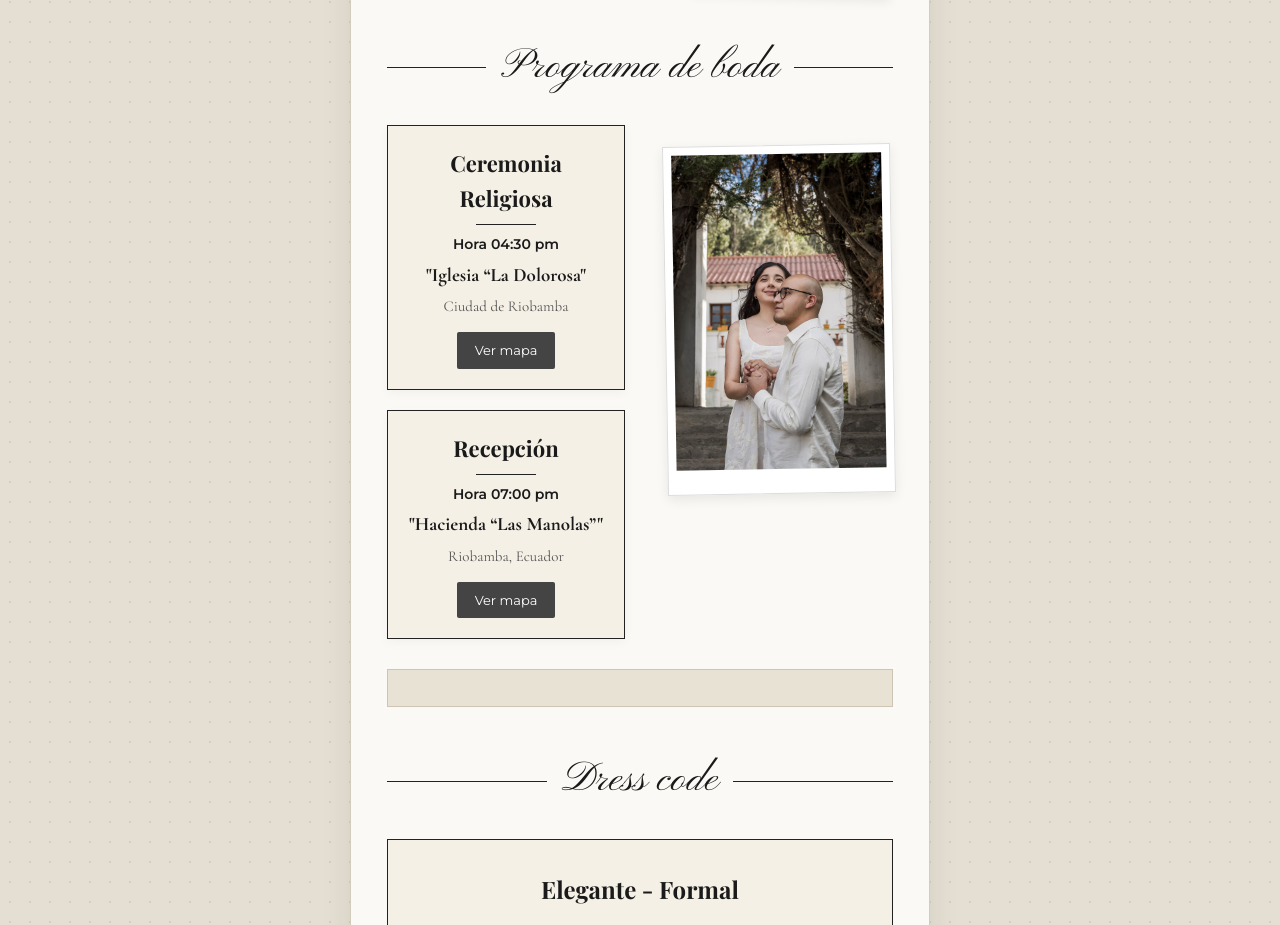
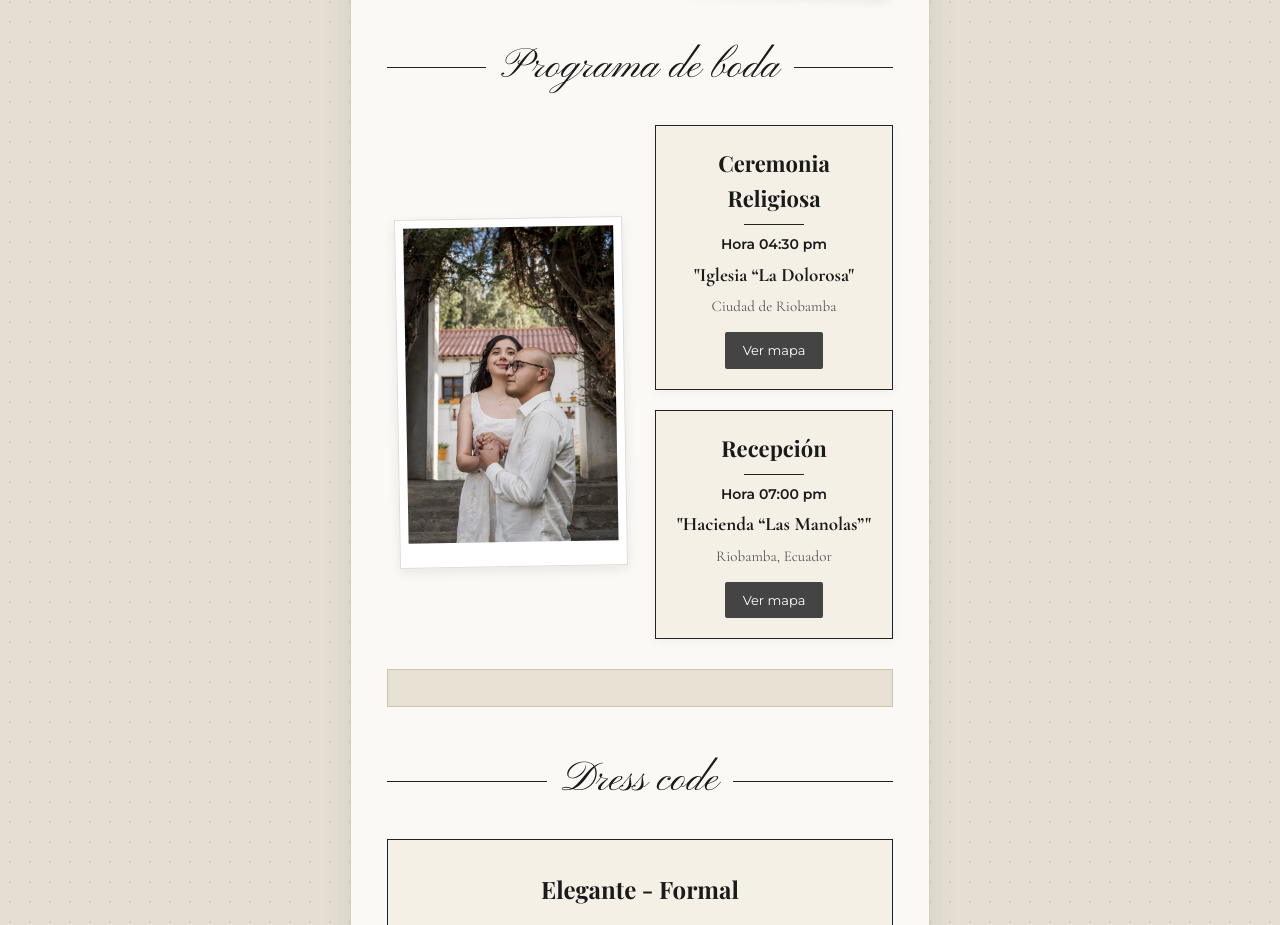
Before and after one commit to mponce1993/plantilla, a website built with Vite: page index.html in a window 1280 px wide. Shown: the part 1288-2213 px from the top of the page. Built offline with nearby package versions, Linux system fonts and the light colour scheme; a web font is replaced by a local one.

Commit message:
Reordenar programa para poner foto primero y corregir tags

```diff
--- a/index.html
+++ b/index.html
@@ -112,7 +112,17 @@
       </div>
 
       <div class="program-grid">
-        <!-- Cards Column -->
+        <!-- Timeline Column con Foto integrada (PRIMERO) -->
+        <div class="timeline-col" style="display: flex; justify-content: center; align-items: center;">
+          <!-- Foto en el Itinerario -->
+          <div class="itinerary-photo-box" style="width: 100%;">
+            <div class="polaroid-frame photo-itinerary">
+              <img id="img-foto-5" src="./assets/historia_3.jpg" alt="Foto del programa" />
+            </div>
+          </div>
+        </div>
+
+        <!-- Cards Column (SEGUNDO) -->
         <div class="venue-cards-col">
           <!-- Ceremonia Religiosa -->
           <div class="venue-card">
@@ -132,17 +142,6 @@
             <p class="venue-place" id="txt-recepcion-lugar">"MOVA Eventos"</p>
             <p class="venue-city" id="txt-recepcion-ciudad">Miguel Hidalgo, CDMX</p>
             <a id="btn-recepcion-mapa" href="#" target="_blank" class="btn-map">Ver mapa</a>
-          </div>
-        </div>
-
-        <!-- Timeline Column con Foto integrada -->
-        <div class="timeline-col">
-
-          <!-- Foto 5 en el Itinerario -->
-          <div class="itinerary-photo-box">
-            <div class="polaroid-frame photo-itinerary">
-              <img id="img-foto-5" src="./assets/historia_2.jpg" alt="Foto 5 del itinerario" />
-            </div>
           </div>
         </div>
       </div>
```
